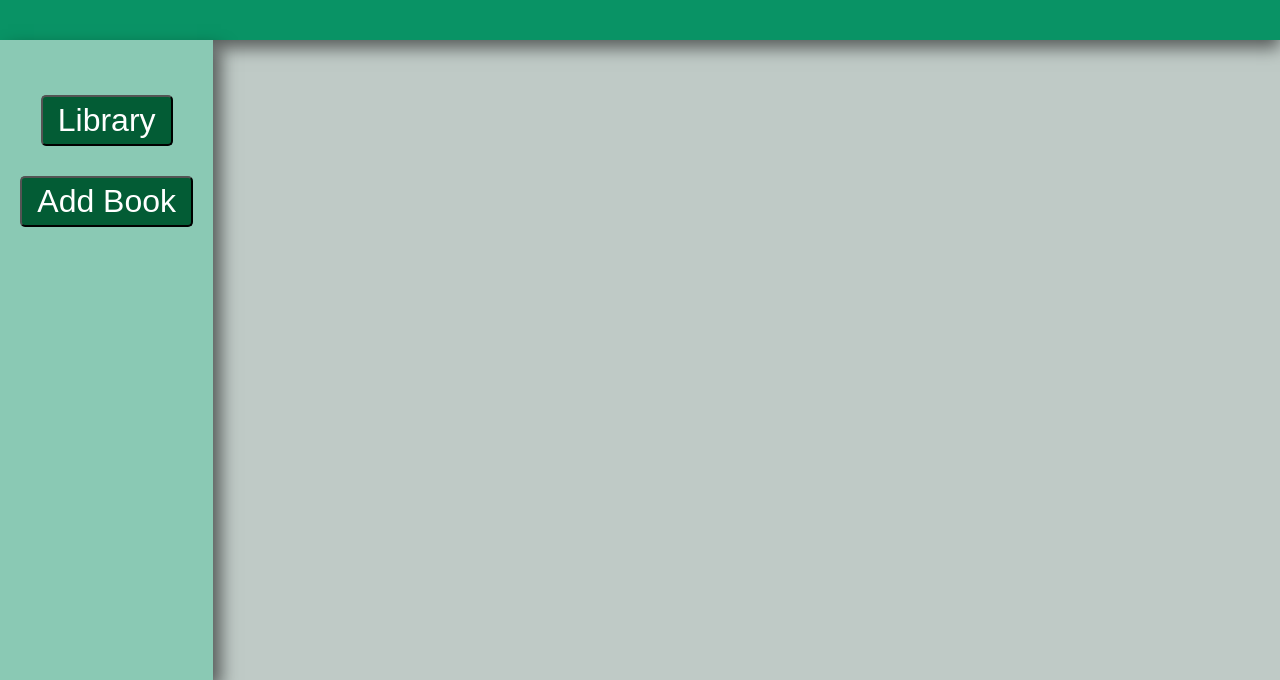
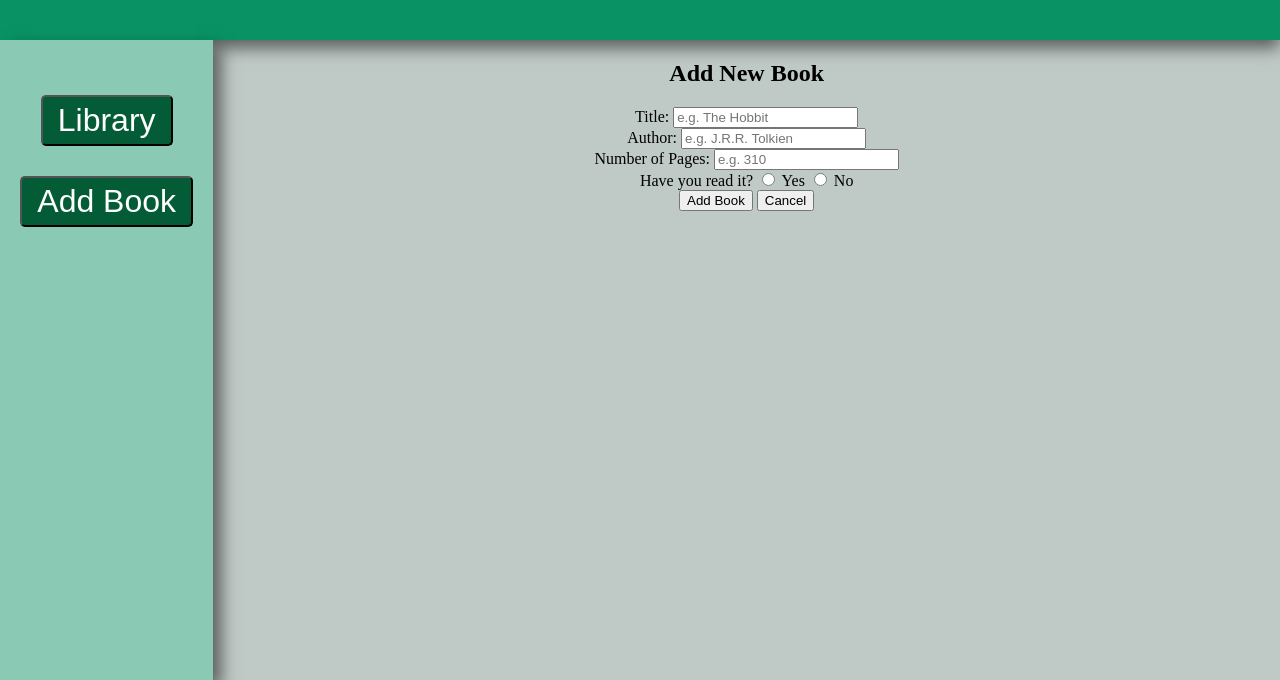
Before and after one commit to AleixMJ/TOP---Project-Library, a plain HTML site: page index.html in a window 1280 px wide. Both pictures are taken after a click on the button "Add Book". Shown: the part 120-800 px from the top of the page. Drawn offline with Linux system fonts and the light colour scheme.

Commit message:
Book Form
Created an EventListener for the Add book button on the sidebar. This
creates a form on click to add the details of the new book. Now need
to finalise the eventlistener by linking it to the create new book
function and improve the layout.

```diff
--- a/index.html
+++ b/index.html
@@ -5,7 +5,7 @@
     <meta name="viewport" content="width=device-width, initial-scale=1.0">
     <title>Document</title>
     <link rel="stylesheet" href="style.css ">
-    <script src="script.js"></script>
+
 </head>
 <body>
     <div class="grid">
@@ -16,7 +16,7 @@
             <div>
                 <div><button>Library</button></div>
 
-                <div><button>Add Book</button></div>
+                <div><button id="addBookTab">Add Book</button></div>
             </div>
         </div>
 
@@ -25,6 +25,6 @@
         </div>
 
     </div>
-
+    <script src="index.js"></script>
 </body>
 </html>
--- a/index.js
+++ b/index.js
@@ -1,4 +1,55 @@
 const myLibrary = [];
+
+
+const addBookTab = document.querySelector("#addBookTab");
+const content = document.querySelector(".content");
+
+let formVisible = false;
+
+addBookTab.addEventListener("click", () => {
+    if (formVisible) return;
+
+    const form = document.createElement("form");
+    form.className = "book-form";
+    form.innerHTML = `
+        <h2>Add New Book</h2>
+
+        <div class="form-group">
+            <label for="title">Title:</label>
+            <input type="text" id="title" name="title" required placeholder="e.g. The Hobbit">
+        </div>
+
+        <div class="form-group">
+            <label for="author">Author:</label>
+            <input type="text" id="author" name="author" required placeholder="e.g. J.R.R. Tolkien">
+        </div>
+
+        <div class="form-group">
+            <label for="pages">Number of Pages:</label>
+            <input type="number" id="pages" name="pages" min="1" required placeholder="e.g. 310">
+        </div>
+
+        <div class="form-group radio-group">
+            <label>Have you read it?</label>
+            <label>
+                <input type="radio" name="read" value="yes" required> Yes
+            </label>
+            <label>
+                <input type="radio" name="read" value="no"> No
+            </label>
+        </div>
+
+        <div class="form-buttons">
+            <button type="submit">Add Book</button>
+            <button type="button" class="cancel-btn">Cancel</button>
+        </div>
+    `;
+
+    content.appendChild(form);
+    formVisible = true;
+});
+
+
 
 function Book(title, author, pages, read) {
 
```
